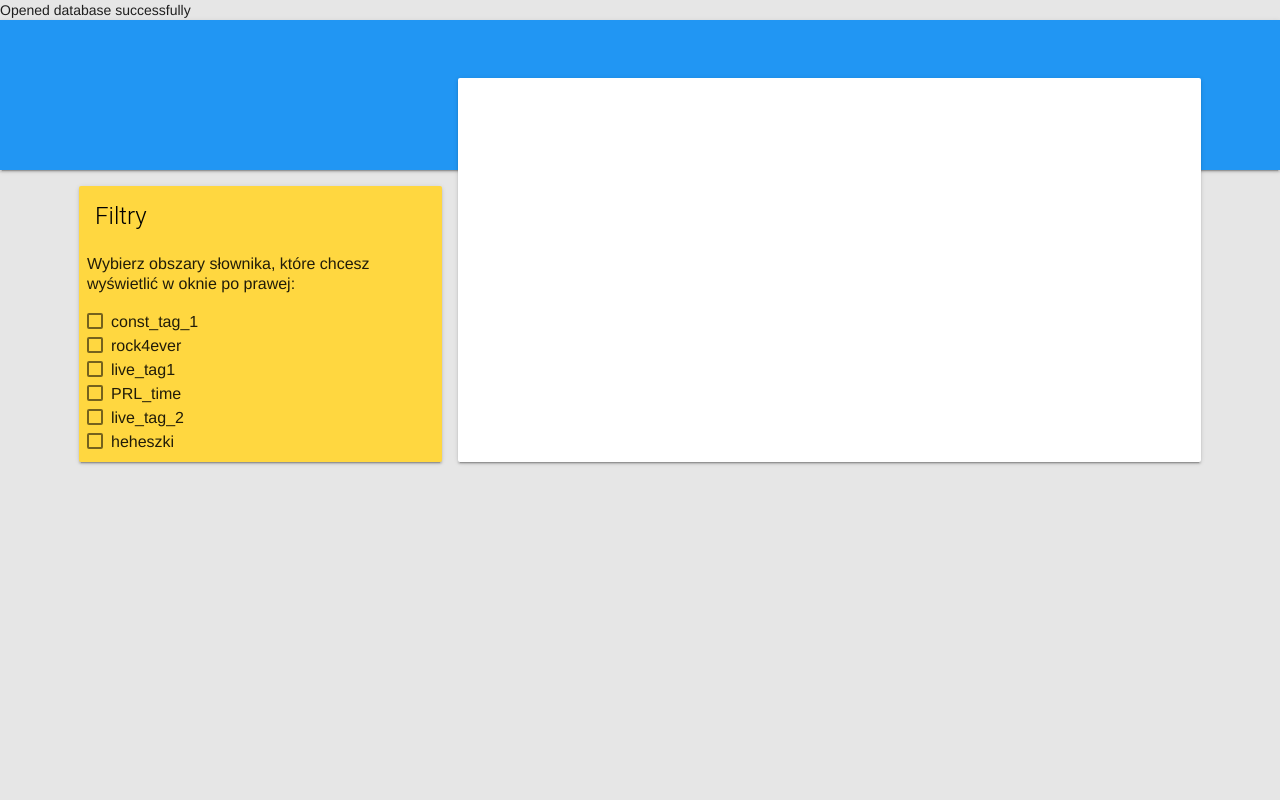
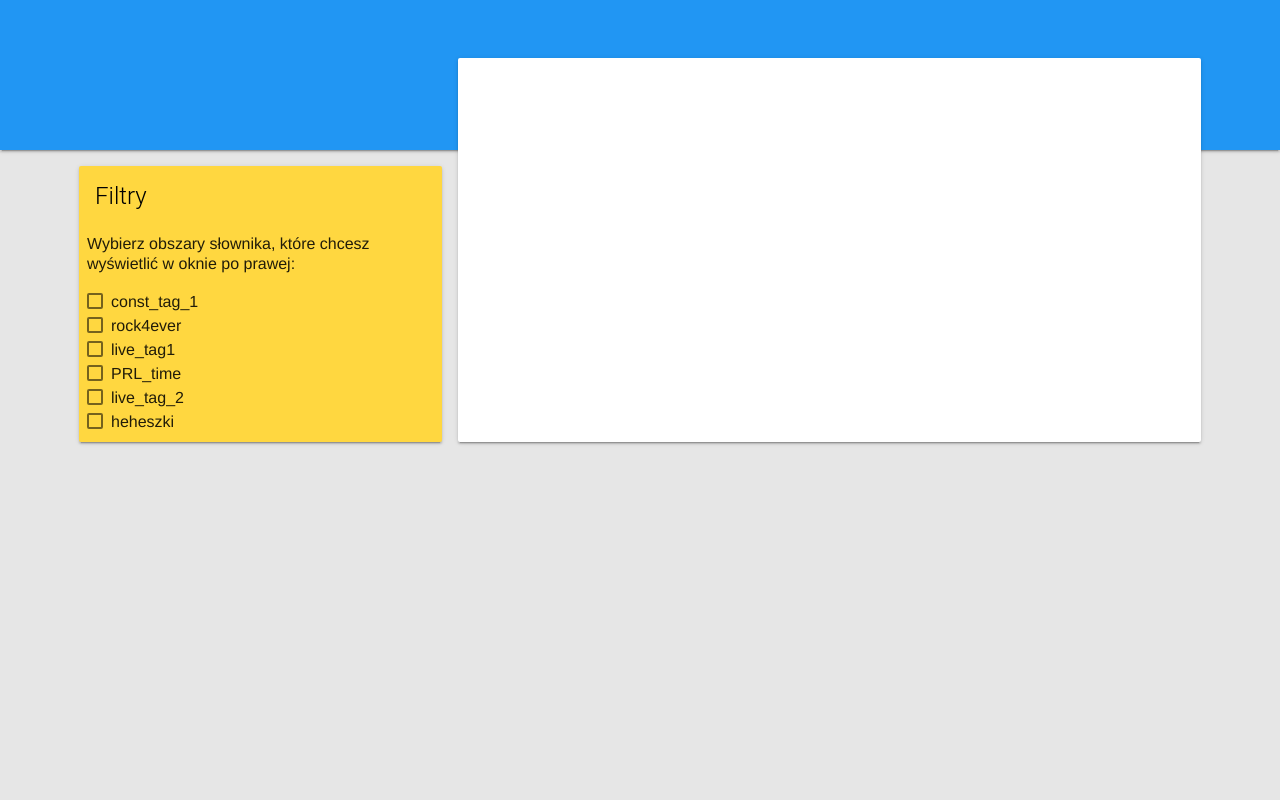
Before and after one commit to World-Youth-Days/Dictionary, a PHP site: page / in a window 1280 px wide. Run offline with PHP 8.4, Linux system fonts and the light colour scheme; data comes from the database, SQL or seed files in the repository; some libraries are stand-ins or nearby versions.

Commit message:
Test
Something apparently broke :/

```diff
--- a/web-interface/index.php
+++ b/web-interface/index.php
@@ -25,12 +25,11 @@
     if(!$db){
        echo $db->lastErrorMsg();
     } else {
-       echo "Opened database successfully\n";
+       #echo "Opened database successfully\n";
     }
     ?>
     <body>
         <div id="header" class="mdl-shadow--2dp">
-
         </div>
         <div id="content">
             <div class="mdl-grid">
```
Also changed, not shown: README.md.
